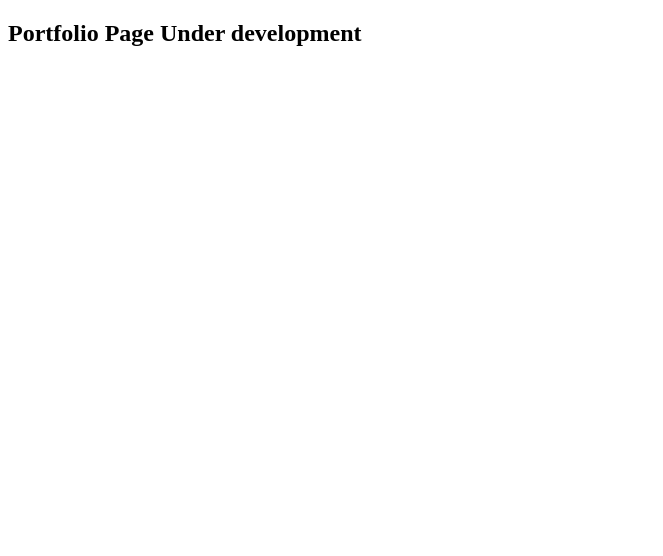
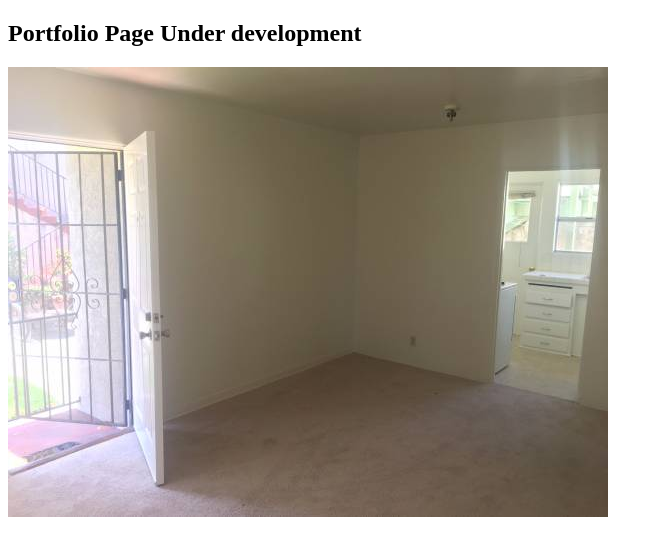
Before and after one commit to preston04401/preston04401.github.io, a plain HTML site: page index.html in a window 1280 px wide. Shown: the whole page, without its empty margins (0-663 px from the left). Drawn offline with Linux system fonts and the light colour scheme.

Commit message:
Testing image folder and link.

```diff
--- a/index.html
+++ b/index.html
@@ -1,4 +1,27 @@
 <!DOCTYPE html>
+<!--
+	view portfolio site (after push) at https://preston04401.github.io/
+
+	To add to portfolio:
+		- R project (does this need to be cleaned?)
+		- link to the gist d3 project.
+		- link to my codepen site? or spacific projects there?
+		- Review other udacity projects see if they are worthy
+		- Link to the rental analysis website I am working on with Vinay.
+		- linkedin link
+		- contact details
+		- skills
+
+
+		Example portfolio page site:
+			https://arvindr21.github.io/
+
+		to update page:
+			save changes here
+			git add -A  (all in folder)
+			git commit
+			git push origin master
+-->
 <html>
 <head>
 	<meta charset="utf-8">
@@ -7,5 +30,8 @@
 	<h2>
 		Portfolio Page Under development
 	</h2>
+	<div>
+		<img src="/imgs/6108245215_1 16-37-48-913.jpg" />
+	</div>
 </body>
 </html>
```
Also changed, not shown: imgs/6108245215_1 16-37-48-913.jpg (added).
